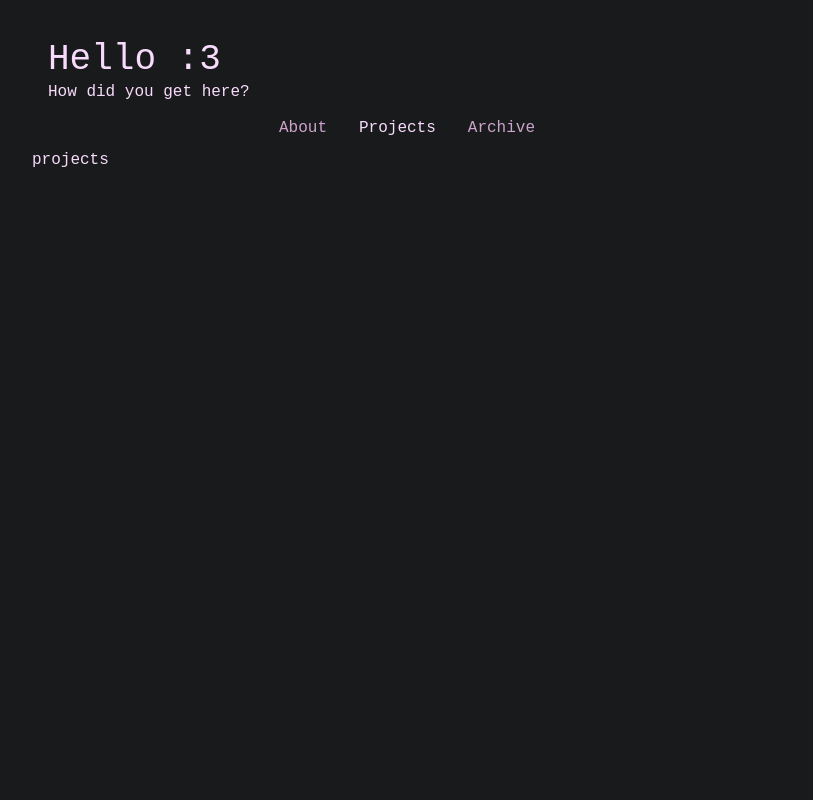
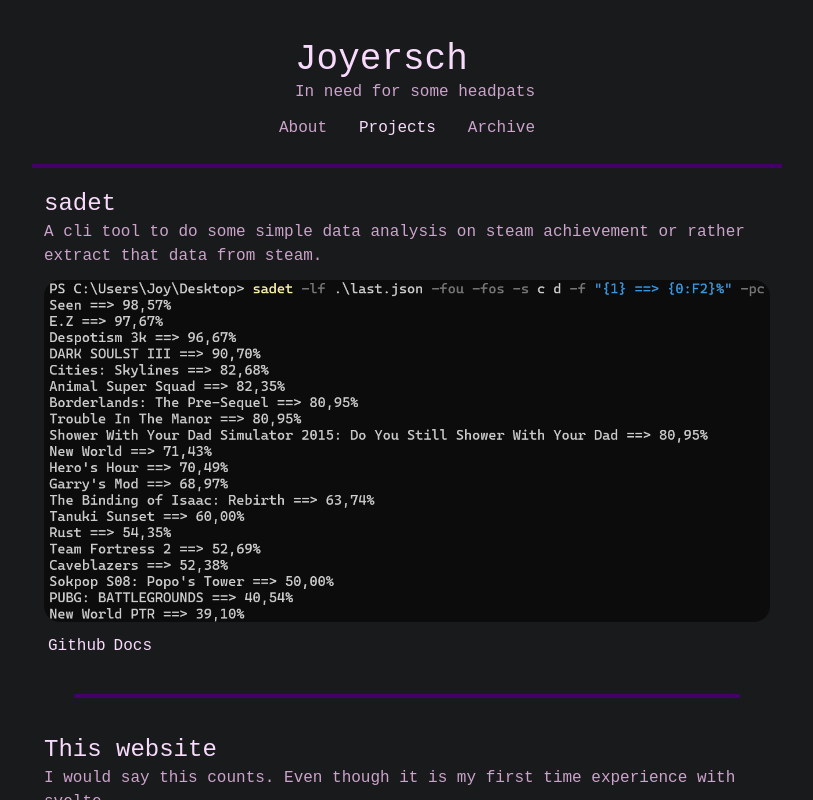
Before and after one commit to Joyersch/website, a SvelteKit app: page / in a window 1280 px wide. Both pictures are taken after a click on the button "Projects". Shown: the top 800 px of the page, without its empty margins (233-1046 px from the left). Built offline with nearby package versions, Linux system fonts and the light colour scheme.

Commit message:
added projects

```diff
--- a/src/components/About.svelte
+++ b/src/components/About.svelte
@@ -1 +1,11 @@
-<div>You would not believe who much information</div>
+<div class="ml-3 mr-3">
+    <div class="mt-3">
+        You would not believe how much information some people are willing to
+        give away for free.
+    </div>
+    <div class="mt-3">
+        With that beeing said, mine are out there... somewhere but not here
+    </div>
+    <div class="mt-3">Happy hunting :3</div>
+    <div class="mt-10">PS: Check the projects page</div>
+</div>
--- a/src/components/Archive.svelte
+++ b/src/components/Archive.svelte
@@ -1 +1,25 @@
-archive
+<script>
+    import Project from "./Project.svelte";
+    let projects = [
+        {
+            name: "sadet.autodb",
+            description:
+                "A collection of mutliple things. A script which automaticly pulls steam achievement data. An api for that data and a dashboard to display that data on a web. Has been depricated with the release of steam-achievement-dashboard",
+            img: ["sadet.autodb_example.png"],
+            links: [
+                {
+                    text: "Github",
+                    href: "https://github.com/Joyersch/sadet.autodb",
+                },
+            ],
+        },
+    ];
+</script>
+
+<div class="ml-3 mr-3">
+    {#each projects as project}
+        <div class="pb-5 pt-5">
+            <Project {project} />
+        </div>
+    {/each}
+</div>
--- a/src/components/Header.svelte
+++ b/src/components/Header.svelte
@@ -8,16 +8,18 @@
 </script>
 
 <header>
-    <div class="flex flex-row justify-between">
-        <div class="filex flex-col">
-            <h1 class="text-4xl ml-4 font-boldmt-4">Hello :3</h1>
-            <h2 class="text-1xl ml-4">How did you get here?</h2>
+    <div class="flex flex-row justify-center">
+        <div class="flex flex-col">
+            <h1 class="text-4xl ml-4 font-boldmt-4">Joyersch</h1>
+            <h2 class="text-1xl ml-4 text-neya_second">
+                In need for some headpats
+            </h2>
         </div>
     </div>
     <div class="mt-1">
         <div class="flex justify-center space-x-4">
             <button
-                class="flex flex-col items-center p-2 cursor-pointer transition"
+                class="flex flex-col items-center p-2 cursor-pointer transition hover:text-neya_main"
                 class:text-neya_main={menuState === "about"}
                 class:text-neya_second={menuState !== "about"}
                 on:click={() => changeMenu("about")}
@@ -26,7 +28,7 @@
             </button>
 
             <button
-                class="flex flex-col items-center p-2 cursor-pointer transition"
+                class="flex flex-col items-center p-2 cursor-pointer transition hover:text-neya_main"
                 on:click={() => changeMenu("projects")}
                 class:text-neya_main={menuState === "projects"}
                 class:text-neya_second={menuState !== "projects"}
@@ -35,7 +37,7 @@
             </button>
 
             <button
-                class="flex flex-col items-center p-2 cursor-pointer transition"
+                class="flex flex-col items-center p-2 cursor-pointer transition hover:text-neya_main"
                 on:click={() => changeMenu("archive")}
                 class:text-neya_main={menuState === "archive"}
                 class:text-neya_second={menuState !== "archive"}
--- a/src/components/Main.svelte
+++ b/src/components/Main.svelte
@@ -10,7 +10,8 @@
     });
 </script>
 
-<main>
+<hr class="border-t-4 border-neya_eyes_darkened my-4" />
+<main class="mt-3">
     <div class="container mx-auto">
         {#if currentMenu === "projects"}
             <Projects />
--- /dev/null
+++ b/src/components/Project.svelte
@@ -0,0 +1,22 @@
+<script>
+    export let project;
+</script>
+
+<div class="mb-5 mt-5">
+    <div class="text-2xl">{project.name}</div>
+    <div class="text-neya_second mb-2">{project.description}</div>
+    {#each project.img as img}
+        <div class="pt-1 pb-1">
+            <img src={img} alt="{project.name} image" class="rounded-2xl" />
+        </div>
+    {/each}
+    <div class="flex flex-start mt-2">
+        {#each project.links as link}
+            <div class="ml-1 mr-1">
+                <a class="hover:text-neya_second" href={link.href}>
+                    {link.text}
+                </a>
+            </div>
+        {/each}
+    </div>
+</div>
--- a/src/components/Projects.svelte
+++ b/src/components/Projects.svelte
@@ -1 +1,81 @@
-projects
+<script>
+    import Project from "./Project.svelte";
+    let projects = [
+        {
+            name: "sadet",
+            description:
+                "A cli tool to do some simple data analysis on steam achievement or rather extract that data from steam.",
+            img: ["sadet_example.png"],
+            links: [
+                {
+                    text: "Github",
+                    href: "https://github.com/Joyersch/sadet",
+                },
+                {
+                    text: "Docs",
+                    href: " https://docs.joyersch.de/books/sadet-CYv",
+                },
+            ],
+        },
+        {
+            name: "This website",
+            description:
+                "I would say this counts. Even though it is my first time experience with svelte.",
+            img: [],
+            links: [
+                {
+                    text: "Github",
+                    href: "https://github.com/Joyersch/website",
+                },
+            ],
+        },
+        {
+            name: "NoNameButtonGame",
+            description:
+                "A level based game around pressing a button or rather not being able to...",
+            img: ["nnbg_screeenshot.png"],
+            links: [
+                {
+                    text: "Github",
+                    href: "https://github.com/Joyersch/NoNameButtonGame",
+                },
+                {
+                    text: "Itch.io",
+                    href: "https://joyersch.itch.io/nonamebuttongame",
+                },
+            ],
+        },
+        {
+            name: "steam achievement dashboard",
+            description:
+                "A simplistic dashboard for manage completing steam achievements. ",
+            img: [
+                "steam-achievement-dashboard_example.png",
+                "steam-achievement-dashboard_example2.png",
+            ],
+            links: [
+                {
+                    text: "Github",
+                    href: "https://github.com/Joyersch/steam-achievement-dashboard",
+                },
+                {
+                    text: "Live",
+                    href: "https://sad.joyersch.de/stats/Joy",
+                },
+            ],
+        },
+    ];
+</script>
+
+<div class="ml-3 mr-3">
+    {#each projects as project, i}
+        <Project {project} />
+        {#if i !== projects.length - 1}
+            <div class="flex justify-center">
+                <div class="w-11/12">
+                    <hr class="border-t-4 border-neya_eyes_darkened my-4" />
+                </div>
+            </div>
+        {/if}
+    {/each}
+</div>
--- a/tailwind.config.js
+++ b/tailwind.config.js
@@ -9,6 +9,8 @@
       colors: {
         neya_main: '#f8dbfc',
         neya_second: '#cca3cb',
+        neya_eyes: '#a100ff',
+        neya_eyes_darkened: '#43006a'
       }
     },
   },
```
